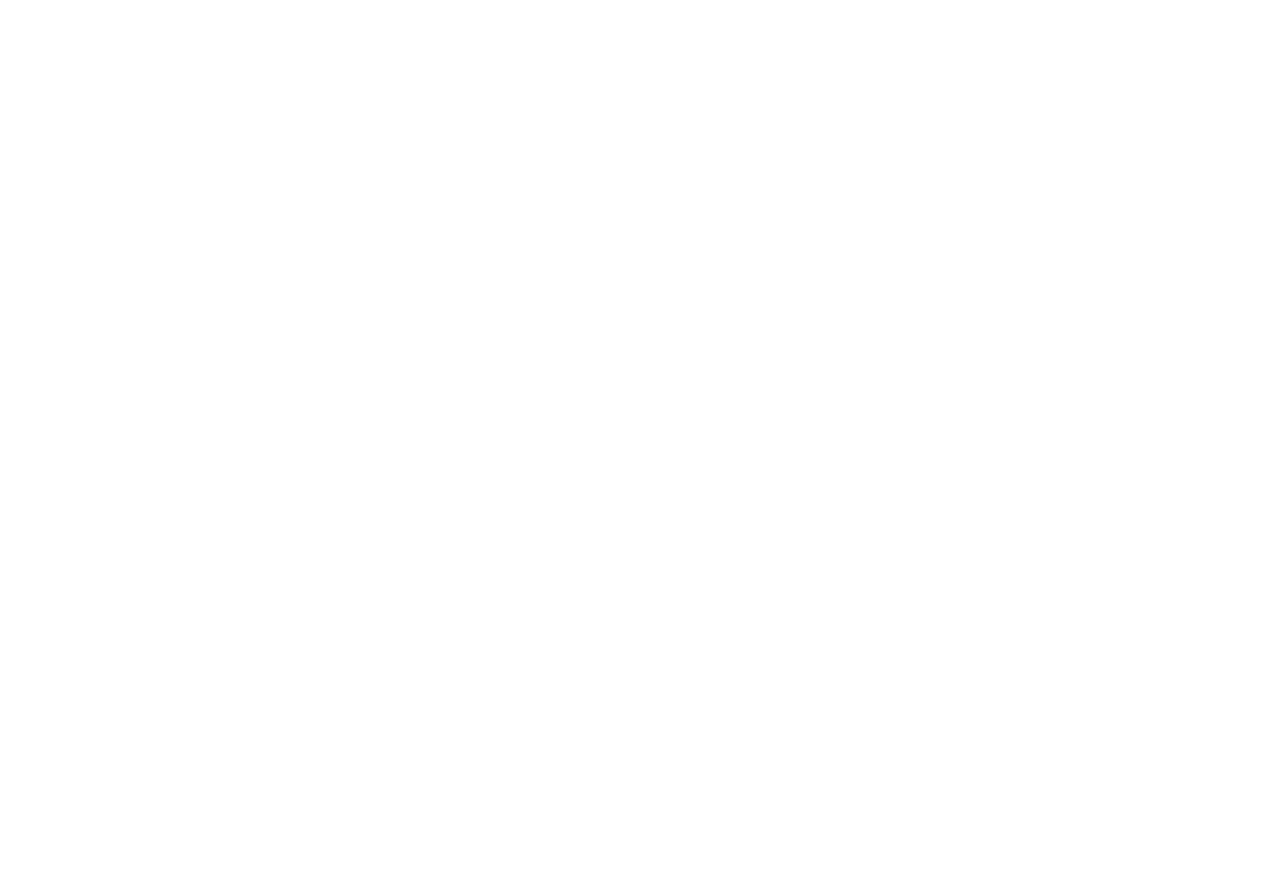
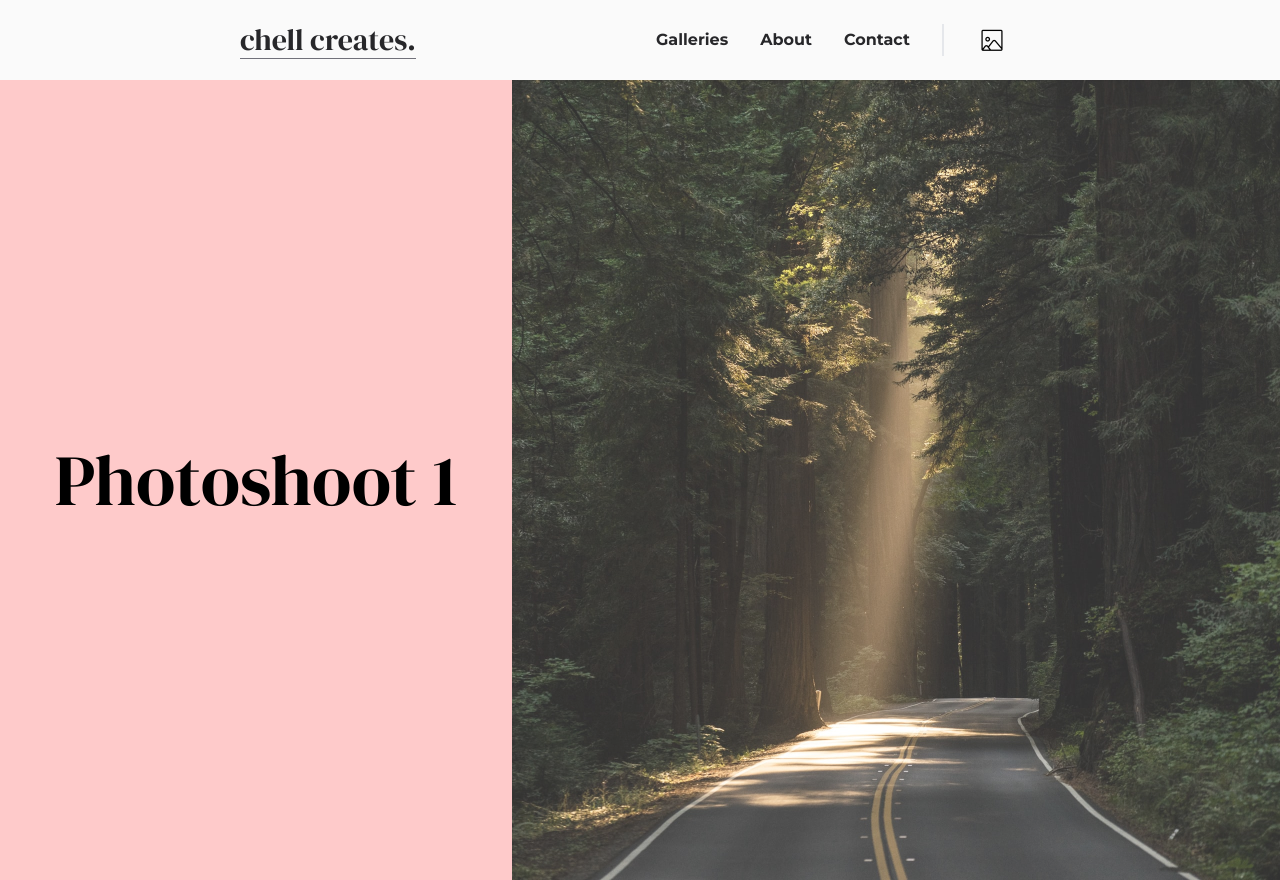
Before and after one commit to alexjachna/chell-creates, a React (Vite) app: page /gallery/1 in a window 1280 px wide. Before the commit this address had no page. Before the commit the page ends 800 px from the top, so only its background shows below. Built offline with nearby package versions, Linux system fonts and the light colour scheme.

Commit message:
gallery page

```diff
--- a/src/components/AnimatedRoutes.jsx
+++ b/src/components/AnimatedRoutes.jsx
@@ -2,6 +2,7 @@ import React, { useEffect, useState } from "react";
 import { Route, Routes, useLocation } from "react-router-dom";
 import Home from "../pages/Home";
 import Galleries from "../pages/Galleries";
+import Gallery from "../pages/Gallery";
 import { AnimatePresence } from "framer-motion";
 
 export default function AnimatedRoutes() {
@@ -26,6 +27,7 @@ export default function AnimatedRoutes() {
       <Routes location={location} key={location.pathname}>
         <Route path="/" element={<Home size={size} />} />
         <Route path="/galleries" element={<Galleries size={size} />} />
+        <Route path="/gallery/:id" element={<Gallery size={size} />} />
       </Routes>
     </AnimatePresence>
   );
--- a/src/components/Navbar.jsx
+++ b/src/components/Navbar.jsx
@@ -11,7 +11,7 @@ export default function Navbar({ size }) {
 
   return (
     <div className="flex justify-evenly items-center w-full h-20 bg-zinc-50 shadow-sm z-10">
-      <Link to="/chell-creates/">
+      <Link to="/">
         <p className="text-zinc-800 font-dmSerif text-3xl border-b border-b-zinc-500">
           chell creates.
         </p>
@@ -19,7 +19,7 @@ export default function Navbar({ size }) {
 
       {size >= 1024 ? (
         <nav className="flex items-center gap-8 text-zinc-800 font-bold">
-          <Link to="/galleries/">
+          <Link to="/galleries">
             <p>Galleries</p>
           </Link>
 
--- a/src/pages/Galleries.jsx
+++ b/src/pages/Galleries.jsx
@@ -1,5 +1,5 @@
 import React from "react";
-import { Navigate } from "react-router-dom";
+import { Link, Navigate } from "react-router-dom";
 import { motion } from "framer-motion";
 import Navbar from "../components/Navbar";
 import Photoshoot from "../components/Photoshoot";
@@ -12,12 +12,12 @@ import p5 from "../assets/p5.jpg";
 import p6 from "../assets/p6.jpg";
 
 const myGalleries = [
-  { id: 1, image: p1, photoshootTitle: "photoshoot 1" },
-  { id: 2, image: p2, photoshootTitle: "photoshoot 2" },
-  { id: 3, image: p3, photoshootTitle: "photoshoot 3" },
-  { id: 4, image: p4, photoshootTitle: "photoshoot 4" },
-  { id: 5, image: p5, photoshootTitle: "photoshoot 5" },
-  { id: 6, image: p6, photoshootTitle: "photoshoot 6" },
+  { id: "photoshoot 1", image: p1 },
+  { id: "photoshoot 2", image: p2 },
+  { id: "photoshoot 3", image: p3 },
+  { id: "photoshoot 4", image: p4 },
+  { id: "photoshoot 5", image: p5 },
+  { id: "photoshoot 6", image: p6 },
 ];
 
 export default function Galleries({ size }) {
@@ -50,6 +50,7 @@ export default function Galleries({ size }) {
         <div className="h-screen w-full ">
           <div className="grid grid-cols-2 lg:grid-cols-3 grid-rows-3 lg:grid-rows-2 gap-4 h-5/6 w-4/5 mx-auto">
             {myGalleries.map((item, i) => (
+              <Link to={`/gallery/${item.id}`}>
                 <motion.div
                   key={item.id}
                   id="photoshoot-box"
@@ -64,9 +65,10 @@ export default function Galleries({ size }) {
                     className="object-cover min-w-full min-h-full opacity-80 hover:opacity-100 hover:blur-sm"
                   />
                   <p className="absolute lg:hidden text-zinc-700 text-xl lg:text-3xl font-montserrat">
-                  {item.photoshootTitle}
+                    {item.id}
                   </p>
                 </motion.div>
+              </Link>
             ))}
           </div>
         </div>
--- /dev/null
+++ b/src/pages/Gallery.jsx
@@ -0,0 +1,36 @@
+import React from "react";
+import { Navigate } from "react-router-dom";
+import { motion } from "framer-motion";
+import Navbar from "../components/Navbar";
+
+export default function Gallery({ size }) {
+  return (
+    <div className="relative w-full h-screen">
+      <Navbar size={size} />
+      {size >= 1024 && (
+        <motion.div
+          initial={{ width: "40%", opacity: 0.5 }}
+          animate={{ width: "60%", opacity: 0.8 }}
+          exit={{
+            width: "60%",
+            opacity: 0.8,
+            transition: { duration: 1 },
+          }}
+          id="hero-image"
+          className={"absolute h-full right-0 duration-1000 bg-zinc-50"}
+        ></motion.div>
+      )}
+
+      <motion.div
+        initial={{ opacity: 0 }}
+        animate={{ opacity: 1 }}
+        exit={{ opacity: 0, transition: { duration: 1 } }}
+        className="flex flex-col justify-center items-center gap-6 w-full lg:w-2/5 h-full py-6 bg-red-200"
+      >
+        <p className=" text-black text-6xl lg:text-7xl font-dmSerif">
+          Photoshoot 1
+        </p>
+      </motion.div>
+    </div>
+  );
+}
--- a/src/pages/Home.jsx
+++ b/src/pages/Home.jsx
@@ -2,13 +2,10 @@ import React, { useEffect, useState } from "react";
 import { Link } from "react-router-dom";
 import { motion } from "framer-motion";
 import Navbar from "../components/Navbar";
-import resize from "../assets/resize.png";
-import pause from "../assets/pause.png";
-import Footer from "../components/Footer";
 
 export default function Home({ size }) {
   return (
-    <div className="relative w-full h-screen">
+    <div className="w-full h-screen">
       <Navbar size={size} />
       {size >= 1024 && (
         <motion.div
@@ -62,7 +59,7 @@ export default function Home({ size }) {
             </div>
             <div className="p-4 w-48">
               <Link
-                to="/galleries/"
+                to="/galleries"
                 className="font-bold text-2xl text-zinc-700 tracking-widest"
               >
                 Contact
@@ -73,7 +70,7 @@ export default function Home({ size }) {
             </div>
           </nav>
         )}
-        <Link to="/galleries/">
+        <Link to="/galleries">
           <button className="bg-purple-400 hover:bg-purple-500 transition-all p-4 w-40 text-white rounded-sm shadow-md">
             View Galleries
           </button>
```
Lines whose indentation alone changed are shown as unchanged.
